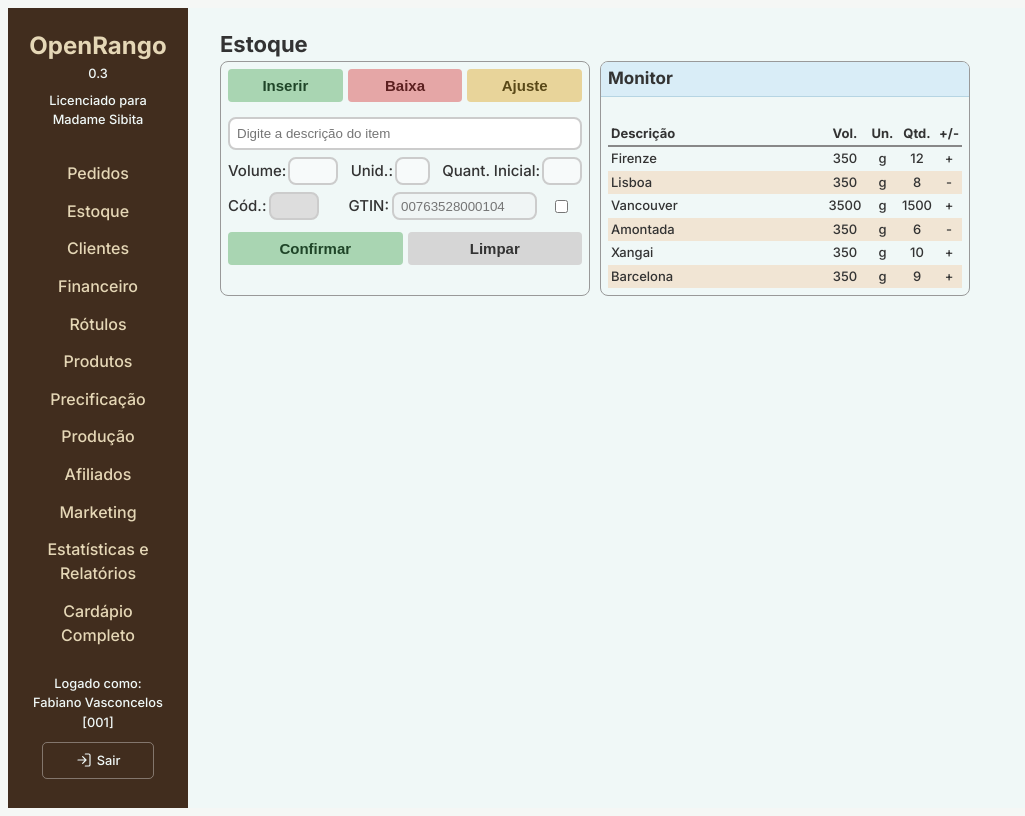
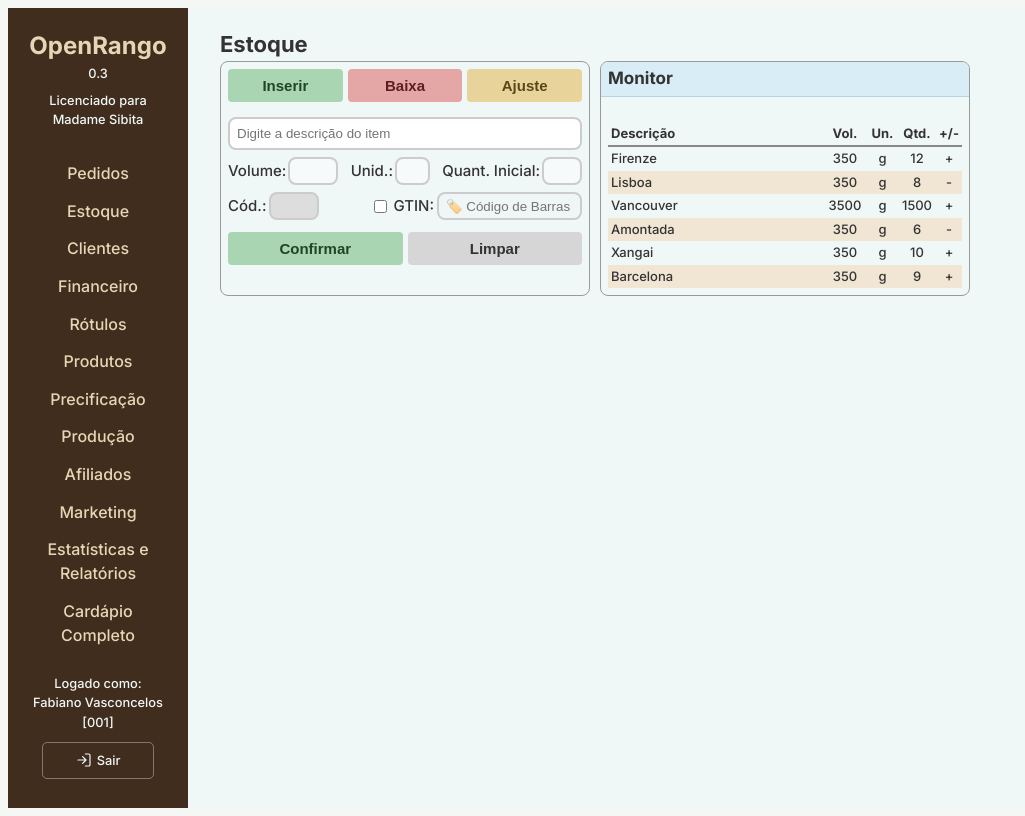
Before and after one commit to vasconcelos-fabiano/openrango, an Angular app in the folder frontend/: page /app/estoque in a window 1280 px wide. Shown: the whole page, without its empty margins (0-1025 px from the left). Built offline with nearby package versions, Linux system fonts and the light colour scheme; no server answers.

Commit message:
Add GTIN controls to inventory form

```diff
--- a/frontend/src/app/pages/estoque/estoque.css
+++ b/frontend/src/app/pages/estoque/estoque.css
@@ -245,6 +245,10 @@ h1 {
     width: 145px;
 }
 
+.product-identification input[type="checkbox"] {
+    margin-right: -8px;
+}
+
 @media (max-width: 440px) {
     .estoque-container {
         flex-direction: column;
--- a/frontend/src/app/pages/estoque/estoque.html
+++ b/frontend/src/app/pages/estoque/estoque.html
@@ -37,10 +37,10 @@
             </div>
 
             <div class="data-group">
+                <input type="checkbox" [checked]="gtinEnabled" (change)="gtinEnabled = !gtinEnabled">
                 <label>GTIN:</label>
-                <input type="text" maxlength="14" [disabled]="!gtinEnabled" placeholder="00763528000104"
+                <input type="text" maxlength="14" [disabled]="!gtinEnabled" placeholder="🏷️ Código de Barras"
                     oninput="this.value = this.value.replace(/\D/g, '').slice(0, 14)">
-                <input type="checkbox" [checked]="gtinEnabled" (change)="gtinEnabled = !gtinEnabled">
             </div>
         </div>
         <div class="insert-actions">
```
